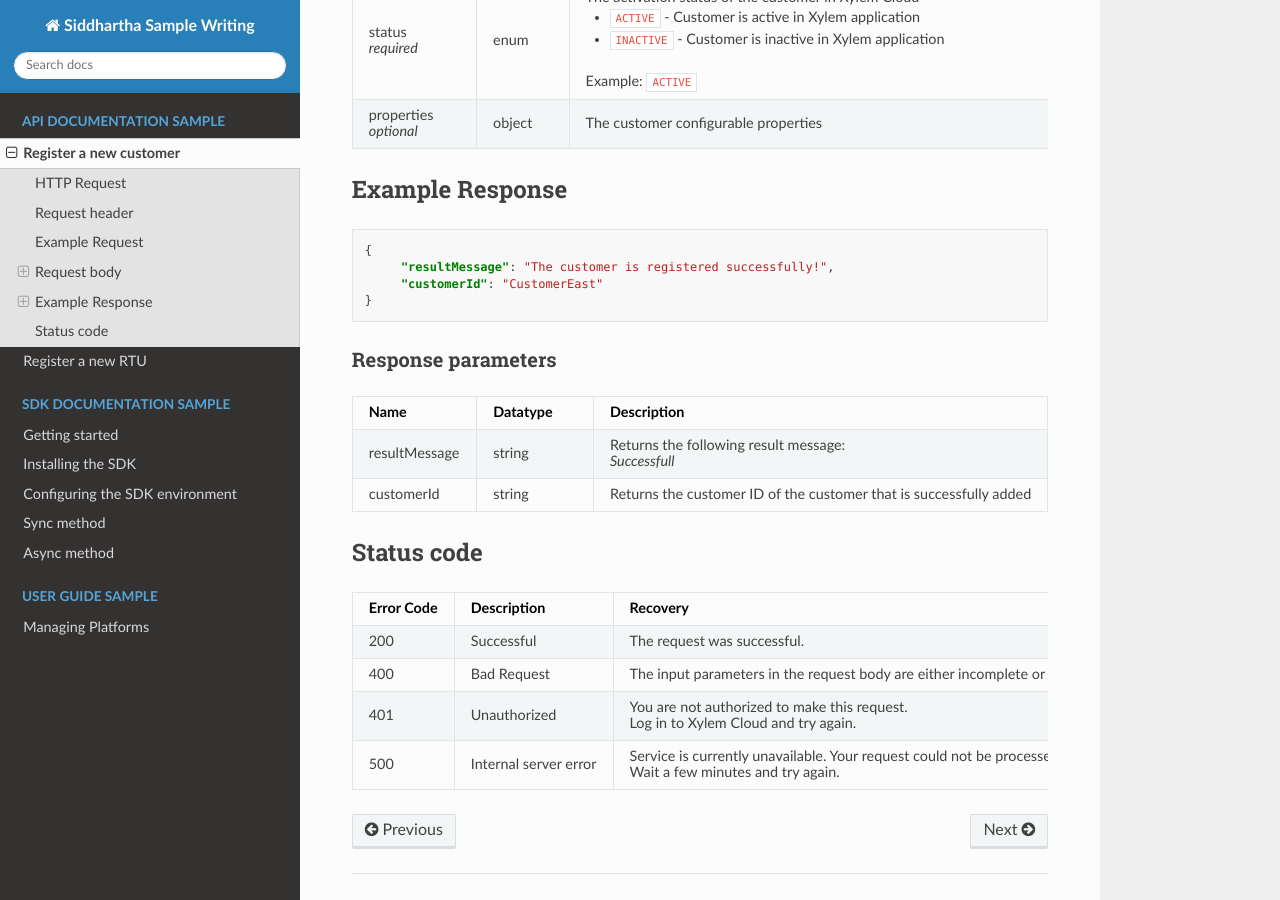
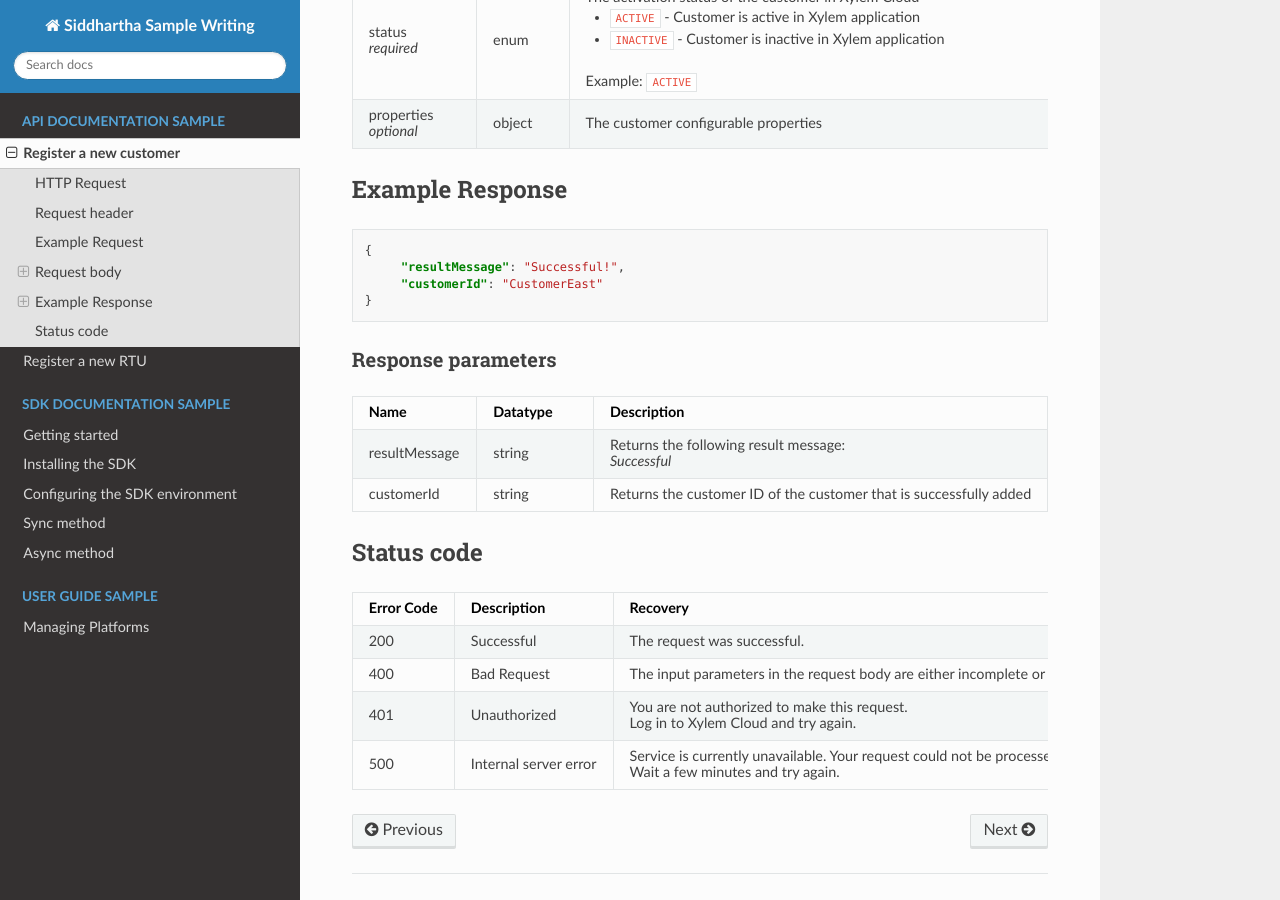
Before and after one commit to Siddharthablog/Sphinxfinal, a Sphinx documentation site: the page built from docs/source/Register_a_new_customer.rst, in a window 1280 px wide and 900 px high, scrolled down 1899 px. Built offline with Sphinx 7.4.7 and the Read the Docs theme 2.0.0, drawn with Linux system fonts in a browser that asks for light colours.

Commit message:
Latest Version

```diff
--- a/docs/source/Register_a_new_customer.rst
+++ b/docs/source/Register_a_new_customer.rst
@@ -168,7 +168,7 @@ Example Response
 .. code-block:: json
 
     {
-         "resultMessage": "The customer is registered successfully!",
+         "resultMessage": "Successful!",
          "customerId": "CustomerEast"
     }
 
@@ -187,7 +187,7 @@ Response parameters
      - string
      - Returns the following result message:
 
-       *Successfull*
+       *Successful*
 
    * - customerId
      - string
```
